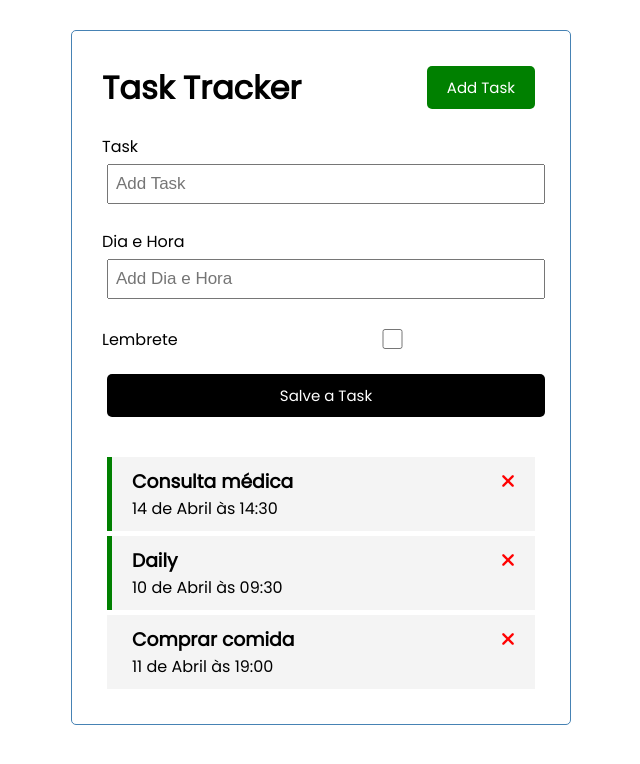
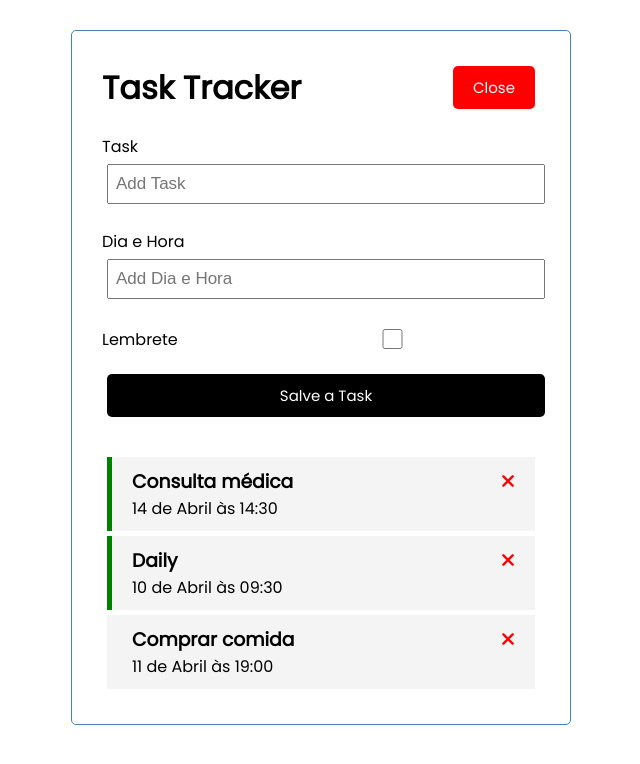
Before and after one commit to florencioMath/Course-TaskTracker, a Vue app in the folder task-tracker/: page / in a window 1280 px wide. Shown: the top 764 px of the page, without its empty margins (319-959 px from the left). Built offline with nearby package versions, Linux system fonts and the light colour scheme.

Commit message:
feat: Toggle Form and template conditions.

```diff
--- a/task-tracker/src/App.vue
+++ b/task-tracker/src/App.vue
@@ -1,7 +1,11 @@
 <template>
   <div class="container">
-    <Header title="Task Tracker" />
-    <AddTask @add-task="addTask" />
+    <Header
+      @toggle-add-task="toggleAddTask"
+      :showAddTask="showAddTask"
+      title="Task Tracker"
+    />
+    <AddTask v-show="showAddTask" @add-task="addTask" />
     <Tasks
       @toggle-reminder="toggleReminder"
       @delete-task="deleteTask"
@@ -21,9 +25,13 @@
   data() {
     return {
       tasks: [],
+      showAddTask: true,
     };
   },
   methods: {
+    toggleAddTask() {
+      this.showAddTask = !this.showAddTask;
+    },
     addTask(newTask) {
       this.tasks = [...this.tasks, newTask];
     },
--- a/task-tracker/src/components/Button.vue
+++ b/task-tracker/src/components/Button.vue
@@ -13,7 +13,7 @@
   },
   methods: {
     onClick() {
-      console.log('Clicou em Add Task!');
+      this.$emit('btn-click');
     },
   },
 };
--- a/task-tracker/src/components/Header.vue
+++ b/task-tracker/src/components/Header.vue
@@ -1,7 +1,11 @@
 <template>
   <header>
     <h1>{{ title }}</h1>
-    <Button text="Add Task" color="green" />
+    <Button
+      @btn-click="$emit('toggle-add-task')"
+      :text="showAddTask ? 'Close' : 'Add Task'"
+      :color="showAddTask ? 'red' : 'green'"
+    />
   </header>
 </template>
 
@@ -12,6 +16,7 @@
   name: 'Header',
   props: {
     title: String,
+    showAddTask: Boolean,
   },
   components: { Button },
 };
```
